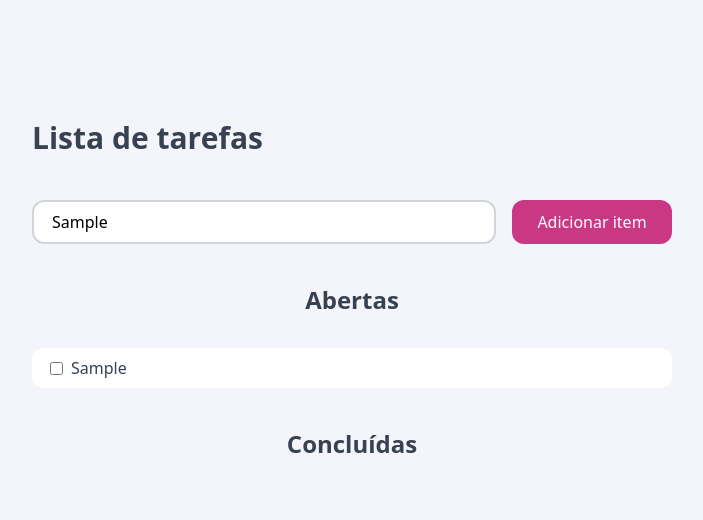
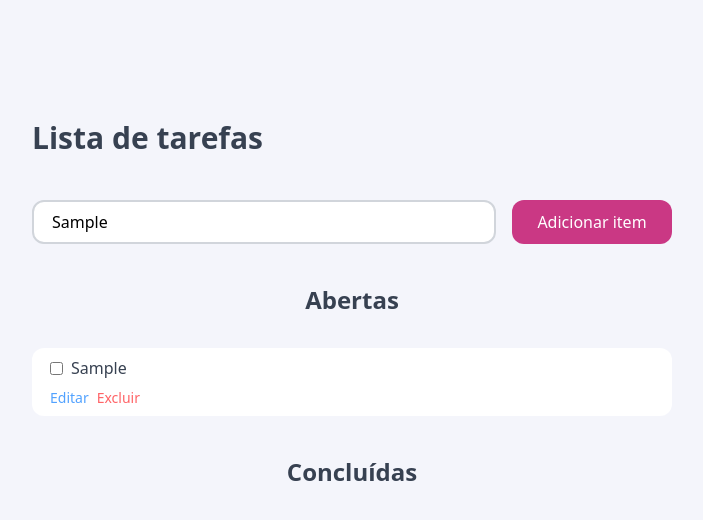
Before and after one commit to kartiaga/quest-to-do, a React (Vite) app: page / in a window 1280 px wide. Both pictures are taken after typing "Sample" into the empty fields and a click on the button "Adicionar item". Shown: the top 520 px of the page, without its empty margins (288-991 px from the left). Built offline with nearby package versions, Linux system fonts and the light colour scheme.

Commit message:
Adicionando funções de editar e excluir

```diff
--- a/src/App.jsx
+++ b/src/App.jsx
@@ -6,8 +6,8 @@ function App() {
   const localQuests = JSON.parse(window.localStorage.getItem("quests")) || []
   const [quests, setQuests] = useState(localQuests)
 
+  const notConcludedQuests = quests.filter((quest) => quest.status === "aberto")
   const concludedQuests = quests.filter((quest) => quest.status === "concluido")
-  const notConcludedQuests = quests.filter((quest) => quest.status === "aberto")
 
   function saveEditQuest(quest, title) {
     let auxQuests = quests
@@ -68,6 +68,17 @@ function App() {
     getQuests()
   }
 
+  function saveDeleteQuest(quest) {
+    let auxQuests = quests
+
+    const filterAuxQuests = auxQuests.filter(
+      (auxQuest) => auxQuest.id !== quest.id
+    )
+
+    localStorage.setItem("quests", JSON.stringify(filterAuxQuests))
+    getQuests()
+  }
+
   function getQuests() {
     setQuests(JSON.parse(window.localStorage.getItem("quests")))
   }
@@ -86,15 +97,17 @@ function App() {
             quests={notConcludedQuests}
             saveEditQuest={saveEditQuest}
             saveConcludedQuest={saveConcludedQuest}
+            saveDeleteQuest={saveDeleteQuest}
           />
         </div>
 
         <div className='flex flex-col gap-4 w-ful items-center mt-10'>
-          <h2 className='text-2xl font-bold font-work text-[#374151]'>Concluídas</h2>
+          <h2 className='text-2xl font-bold font-work text-[#374151]' >Concluídas</h2>
           <QuestList
             quests={concludedQuests}
             saveEditQuest={saveEditQuest}
             saveConcludedQuest={saveConcludedQuest}
+            saveDeleteQuest={saveDeleteQuest}
           />
         </div>
       </div>
--- a/src/components/addQuest.jsx
+++ b/src/components/addQuest.jsx
@@ -11,7 +11,7 @@ function AddQuest(props) {
         className="pl-4.5 flex w-[100%] h-[100%] rounded-[12px] bg-[#FFF] border-[2px] border-[#D1D5DB] hover:border-[#B9C2D0] focus:outline-[#CA3884]"
         onChange={(event) => setTitle(event.target.value)}
        />
-      <button className="bg-[#CA3884] hover:bg-[#A52C6B] text-[#FFF] min-w-[10rem] h-[100%] px-6 rounded-[12px]"
+      <button className="bg-[#CA3884] hover:bg-[#A52C6B] text-[#FFF] min-w-[10rem] h-[100%] px-6 rounded-[12px] focus:outline-[#A52C6B]"
       onClick={() => props.saveAddQuest(title)}>
         Adicionar item
       </button>
--- a/src/components/questItem.jsx
+++ b/src/components/questItem.jsx
@@ -35,6 +35,30 @@ export default function QuestItem(props) {
           </p>
         )}
       </div>
+
+      {!concluded && (
+        <div className="flex gap-2 mt-2">
+          <button
+            onClick={() => {
+              if (editMode) props.saveEditQuest(props.quest, title)
+              setEditMode(!editMode)
+            }}
+            className="text-sm text-blue-400 hover:text-blue-600"
+          >
+            {editMode ? "Salvar" : "Editar"}
+          </button>
+
+          <button
+            onClick={() => {
+              if (concluded) return
+              else props.saveDeleteQuest(props.quest)
+            }}
+            className="text-sm text-red-400 hover:text-red-600"
+          >
+            Excluir
+          </button>
+        </div>
+      )}
     </div>
   )
 }
```
